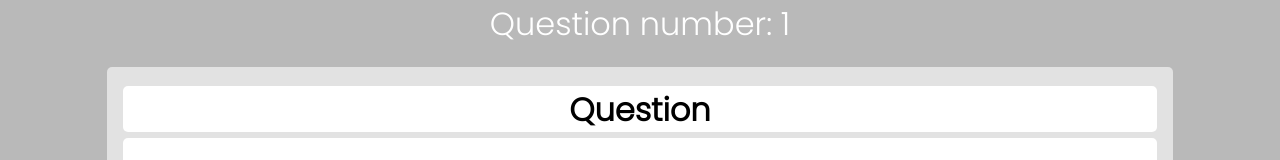
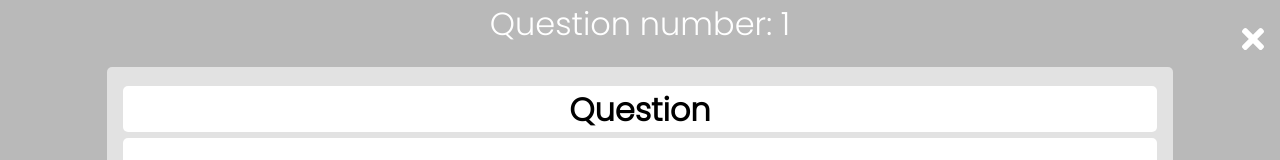
Before and after one commit to Centmsn/quiz-generator, a Next.js app: page /Dashboard/newquiz in a window 1280 px wide. Shown: the top 160 px of the page. Built offline with nearby package versions, Linux system fonts and the light colour scheme.

Commit message:
add link to the dashboard to newquiz pgae

```diff
--- a/pages/Dashboard/newquiz/index.js
+++ b/pages/Dashboard/newquiz/index.js
@@ -2,6 +2,7 @@ import styles from "./index.module.scss";
 
 import { useContext, useState } from "react";
 import { useRouter } from "next/router";
+import Link from "next/link";
 
 import QuizContext from "context/QuizContext";
 import AnswerForm from "components/AnswerForm";
@@ -10,6 +11,8 @@ import Button from "components/Button";
 import QuizNameForm from "components/QuizNameForm";
 import Spinner from "components/Spinner";
 import { useHttpRequest } from "hooks/useHttpRequest";
+import { FontAwesomeIcon } from "@fortawesome/react-fontawesome";
+import { faTimes } from "@fortawesome/free-solid-svg-icons";
 
 const INITIAL_ANSWERS = {
   0: "",
@@ -89,6 +92,11 @@ const newQuiz = () => {
   return (
     <div className={styles.container}>
       {loading && <Spinner overlay />}
+      <Link href="/Dashboard">
+        <a className={styles.closeBtn}>
+          <FontAwesomeIcon icon={faTimes} />
+        </a>
+      </Link>
 
       <div className={styles.questionNumber}>
         Question number: {questions.length + 1}
--- a/pages/Dashboard/newquiz/index.module.scss
+++ b/pages/Dashboard/newquiz/index.module.scss
@@ -1,3 +1,5 @@
+@import "../../../styles/variables";
+
 .container {
   height: 100vh;
 
@@ -7,6 +9,21 @@
   gap: 0.5rem;
 
   overflow: hidden;
+}
+
+.closeBtn {
+  position: absolute;
+  top: 1rem;
+  right: 1rem;
+
+  font-size: 2rem;
+
+  color: white;
+
+  &:hover,
+  &:focus {
+    color: map-get($red, 400);
+  }
 }
 
 .btnContainer {
```
